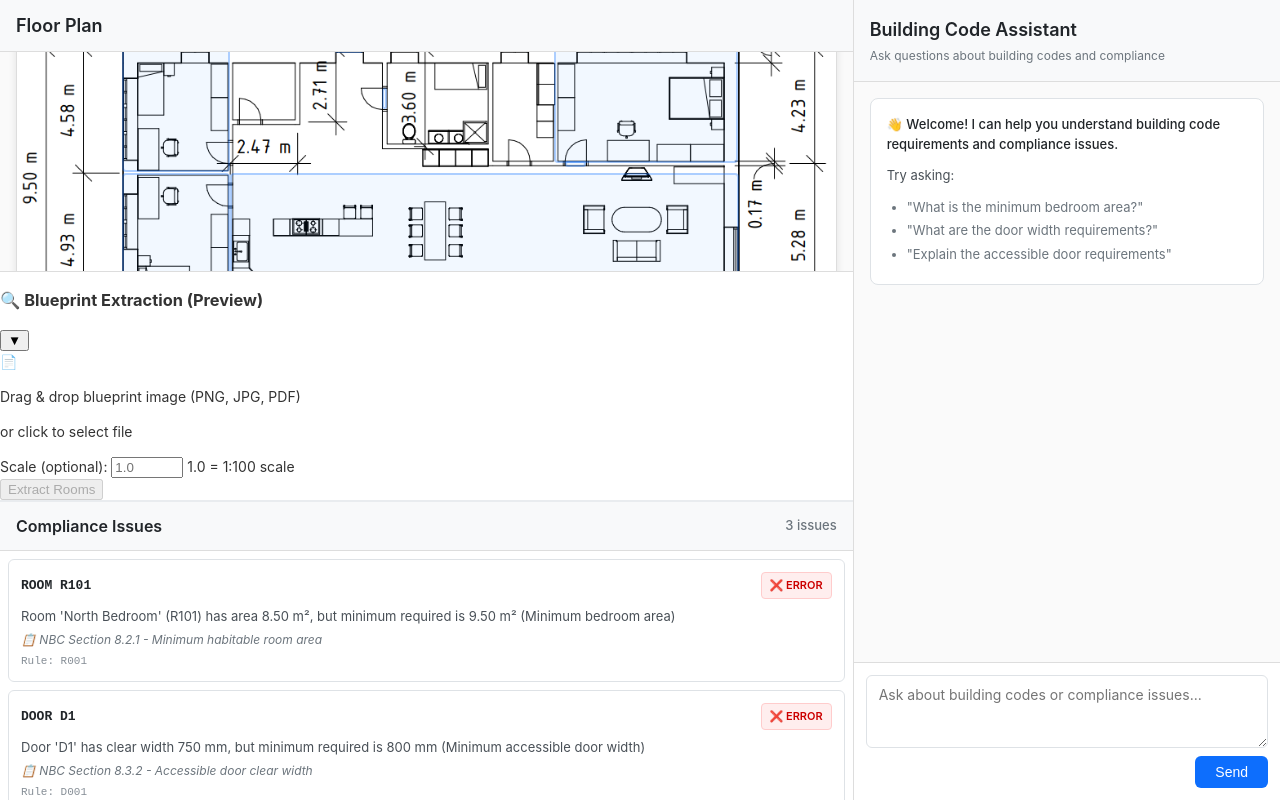
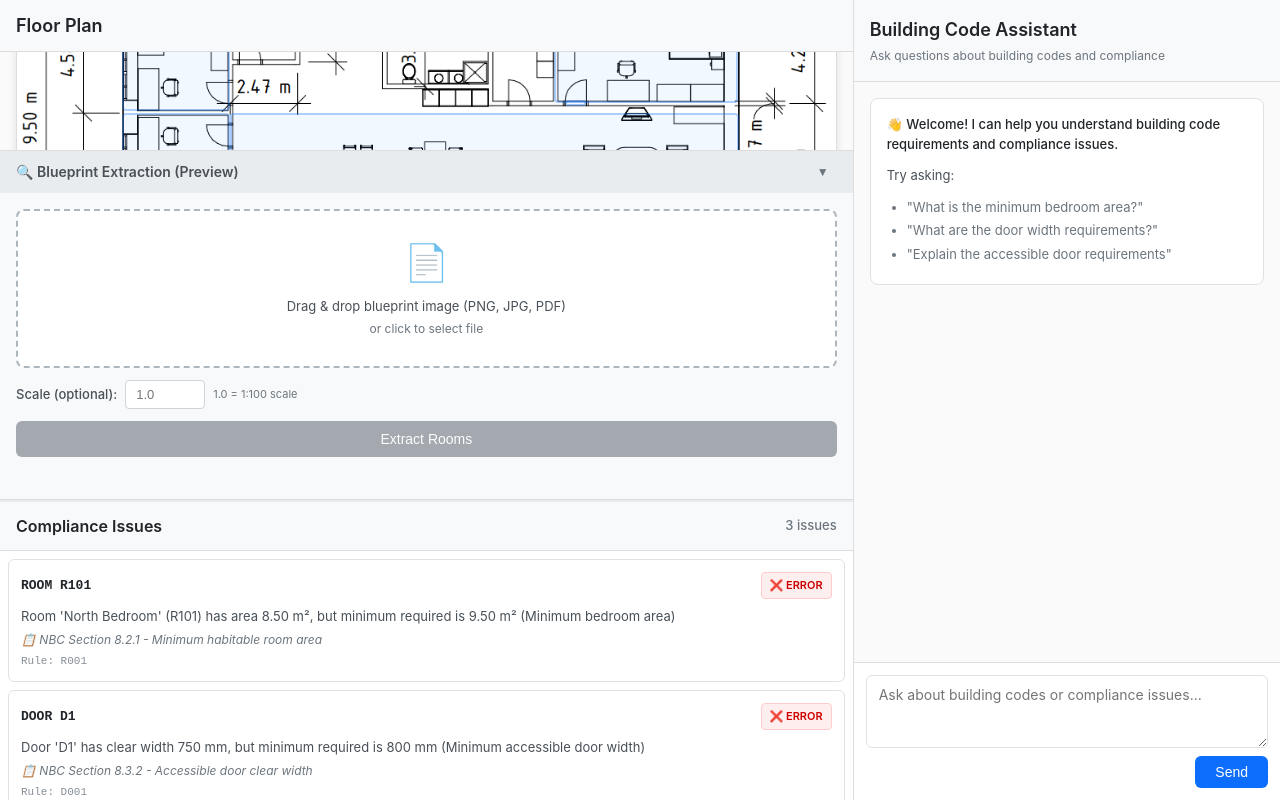
Before and after one commit to mjoshua97241/space-code-copilot, a FastAPI app: page / in a window 1280 px wide. Run offline with FastAPI, Linux system fonts and the light colour scheme; parts of the project's set-up code (start-up, migrations or seed data) failed here and were passed over.

```diff
--- a/backend/app/static/styles.css
+++ b/backend/app/static/styles.css
@@ -123,6 +123,242 @@ body {
   50% {
     box-shadow: 0 0 20px rgba(220, 53, 69, 0.8);
   }
+}
+
+/* ====================================================================
+   Blueprint Extraction Panel
+   ==================================================================== */
+
+.extraction-panel {
+  background: #f8f9fa;
+  border-bottom: 1px solid #ddd;
+}
+
+.extraction-header {
+  display: flex;
+  justify-content: space-between;
+  align-items: center;
+  padding: 10px 16px;
+  background: #e9ecef;
+  cursor: pointer;
+  user-select: none;
+}
+
+.extraction-header:hover {
+  background: #dee2e6;
+}
+
+.extraction-header h3 {
+  margin: 0;
+  font-size: 14px;
+  font-weight: 600;
+  color: #495057;
+}
+
+.toggle-btn {
+  background: none;
+  border: none;
+  color: #6c757d;
+  cursor: pointer;
+  font-size: 12px;
+  padding: 4px 8px;
+}
+
+.extraction-content {
+  padding: 16px;
+}
+
+.extraction-content.collapsed {
+  display: none;
+}
+
+.upload-zone {
+  border: 2px dashed #adb5bd;
+  border-radius: 8px;
+  padding: 24px;
+  text-align: center;
+  cursor: pointer;
+  transition: all 0.2s ease;
+  background: white;
+}
+
+.upload-zone:hover,
+.upload-zone.dragover {
+  border-color: #0d6efd;
+  background: #e7f3ff;
+}
+
+.upload-icon {
+  font-size: 36px;
+  margin-bottom: 8px;
+}
+
+.upload-zone p {
+  margin: 4px 0;
+  color: #495057;
+  font-size: 13px;
+}
+
+.upload-hint {
+  color: #6c757d !important;
+  font-size: 12px !important;
+}
+
+.scale-input {
+  margin: 12px 0;
+  display: flex;
+  align-items: center;
+  gap: 8px;
+  flex-wrap: wrap;
+}
+
+.scale-input label {
+  font-size: 13px;
+  color: #495057;
+  font-weight: 500;
+}
+
+.scale-input input {
+  width: 80px;
+  padding: 6px 10px;
+  border: 1px solid #ced4da;
+  border-radius: 4px;
+  font-size: 13px;
+}
+
+.scale-input input:focus {
+  outline: none;
+  border-color: #0d6efd;
+  box-shadow: 0 0 0 2px rgba(13, 110, 253, 0.1);
+}
+
+.scale-hint {
+  color: #6c757d;
+  font-size: 11px;
+}
+
+.extract-btn {
+  width: 100%;
+  padding: 10px 16px;
+  background: #0d6efd;
+  color: white;
+  border: none;
+  border-radius: 6px;
+  cursor: pointer;
+  font-size: 14px;
+  font-weight: 500;
+  transition: background-color 0.2s ease;
+}
+
+.extract-btn:hover:not(:disabled) {
+  background: #0b5ed7;
+}
+
+.extract-btn:disabled {
+  background: #6c757d;
+  cursor: not-allowed;
+  opacity: 0.6;
+}
+
+.extraction-status {
+  margin-top: 10px;
+  padding: 8px 12px;
+  border-radius: 4px;
+  font-size: 13px;
+  text-align: center;
+}
+
+.status-info {
+  background: #cfe2ff;
+  color: #084298;
+}
+
+.status-success {
+  background: #d1e7dd;
+  color: #0f5132;
+}
+
+.status-error {
+  background: #f8d7da;
+  color: #842029;
+}
+
+.status-loading {
+  background: #fff3cd;
+  color: #664d03;
+}
+
+.extraction-results {
+  margin-top: 16px;
+  padding-top: 16px;
+  border-top: 1px solid #dee2e6;
+}
+
+.extraction-results h4 {
+  margin: 0 0 8px 0;
+  font-size: 14px;
+  font-weight: 600;
+  color: #212529;
+}
+
+.preview-note {
+  color: #856404;
+  background: #fff3cd;
+  padding: 6px 10px;
+  border-radius: 4px;
+  font-size: 12px;
+  margin-bottom: 12px;
+}
+
+.confidence-scores {
+  display: flex;
+  gap: 16px;
+  margin-bottom: 12px;
+  flex-wrap: wrap;
+}
+
+.confidence-item {
+  display: flex;
+  flex-direction: column;
+  font-size: 12px;
+  color: #495057;
+}
+
+.confidence-value {
+  font-weight: 600;
+  color: #198754;
+}
+
+.rooms-table {
+  width: 100%;
+  border-collapse: collapse;
+  font-size: 13px;
+  background: white;
+  border-radius: 4px;
+  overflow: hidden;
+}
+
+.rooms-table th,
+.rooms-table td {
+  padding: 8px 10px;
+  text-align: left;
+  border-bottom: 1px solid #dee2e6;
+}
+
+.rooms-table th {
+  background: #e9ecef;
+  font-weight: 600;
+  color: #495057;
+  font-size: 12px;
+  text-transform: uppercase;
+}
+
+.rooms-table tr:last-child td {
+  border-bottom: none;
+}
+
+.rooms-table tr:hover td {
+  background: #f8f9fa;
 }
 
 /* Issues Panel */
```
